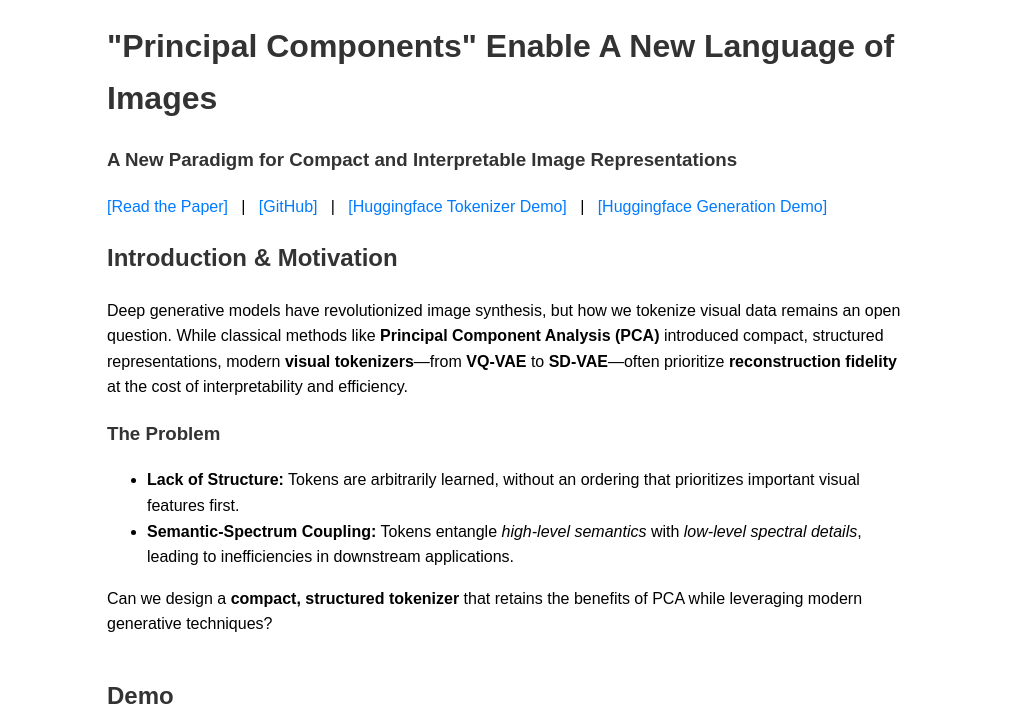
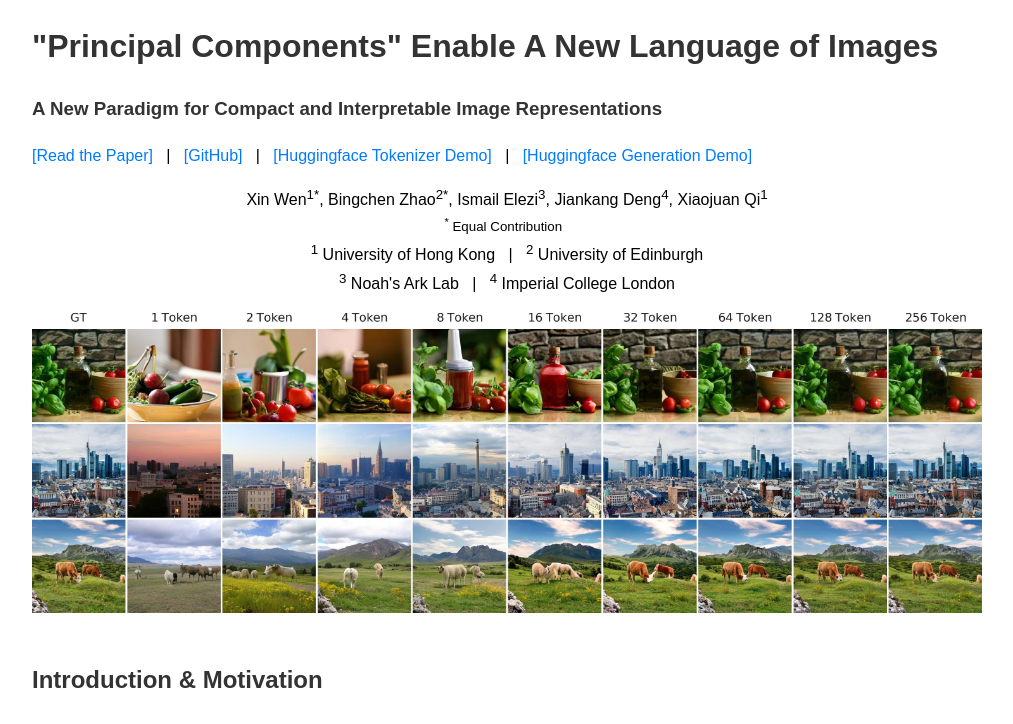
Before and after one commit to dgcnz/semanticist, a plain HTML site: page pages/index.html in a window 1280 px wide. Shown: the top 724 px of the page, without its empty margins (133-1146 px from the left). Drawn offline with Linux system fonts and the light colour scheme.

Commit message:
update page

```diff
--- a/pages/index.html
+++ b/pages/index.html
@@ -9,7 +9,7 @@
             font-family: Arial, sans-serif;
             margin: 40px;
             line-height: 1.6;
-            max-width: 800px;
+            max-width: 950px;
             margin: auto;
         }
         h1, h2, h3 {
@@ -24,6 +24,13 @@
         }
         .section {
             margin-bottom: 40px;
+        }
+        .author_section {
+            display: block;
+            margin-left: auto;
+            margin-right: auto;
+            width: 80%;
+            text-align: center;
         }
         img {
             max-width: 100%;
@@ -76,6 +83,29 @@
         <a href="https://huggingface.co/spaces/tennant/semanticist_tokenizer">[Huggingface Tokenizer Demo]</a> &nbsp; | &nbsp;
         <a href="https://huggingface.co/spaces/tennant/Semanticist_AR">[Huggingface Generation Demo]</a>
     </p>
+    <div class="author_section">
+        <p>
+        <!-- <h4>Authors</h4> -->
+            Xin Wen<sup>1*</sup>,
+            Bingchen Zhao<sup>2*</sup>,
+            Ismail Elezi<sup>3</sup>,
+            Jiankang Deng<sup>4</sup>,
+            Xiaojuan Qi<sup>1</sup>
+        <br/>
+        <small><sup>*</sup> Equal Contribution &nbsp;</small>
+        <br/>
+            <sup>1</sup> University of Hong Kong &nbsp; | &nbsp;
+            <sup>2</sup> University of Edinburgh <br/>
+            <sup>3</sup> Noah's Ark Lab &nbsp; | &nbsp;
+            <sup>4</sup> Imperial College London
+        </p>
+    </div>
+    <div class="section">
+        <div class="img">
+            <img src="figs/teaser.jpg" alt="Semanticist Teaser" >
+        </div>
+    </div>
+
 
     <div class="section">
         <h2>Introduction & Motivation</h2>
```
Also changed, not shown: pages/figs/comp_table.jpg (added), pages/figs/teaser.jpg (added).
